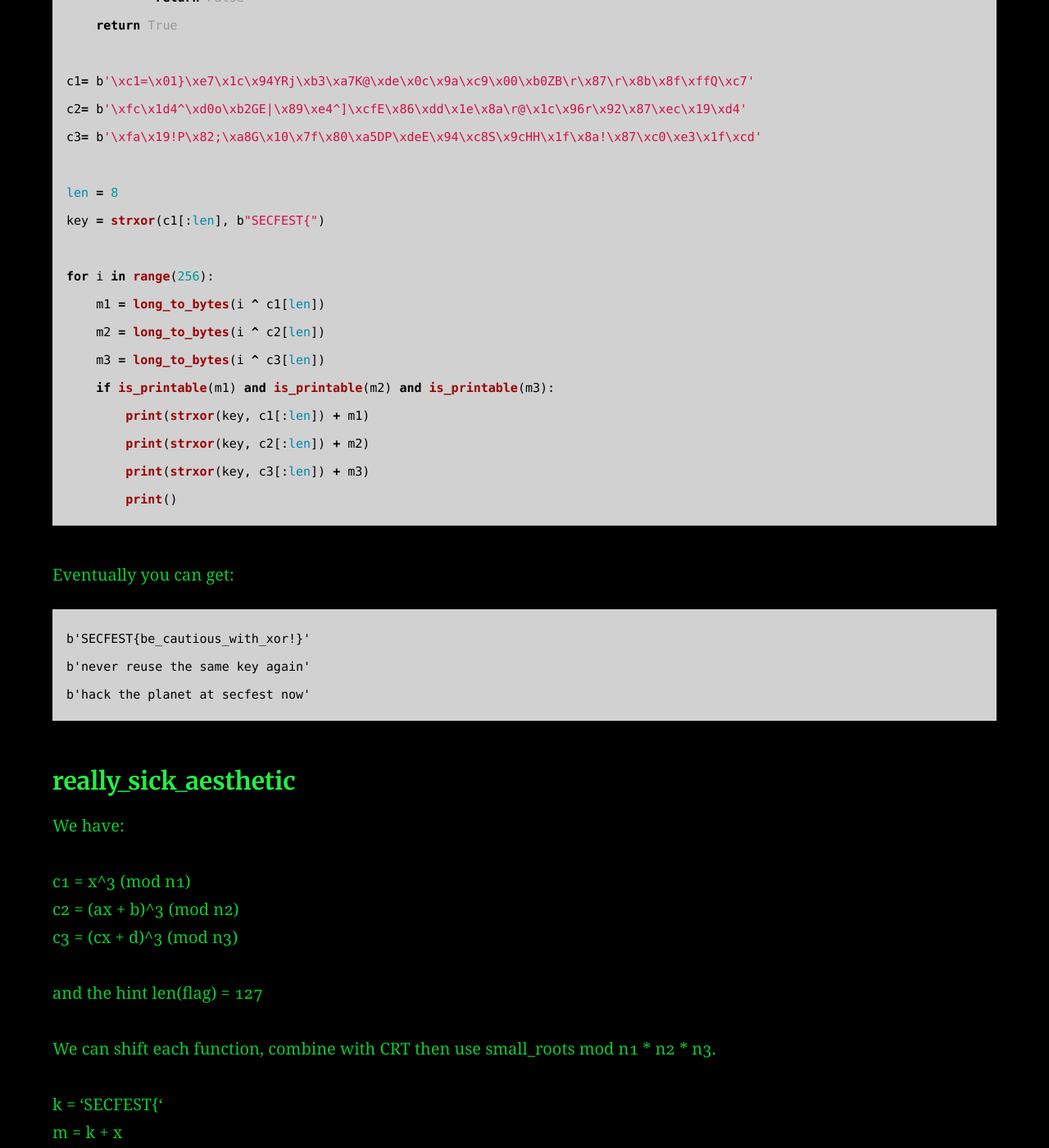
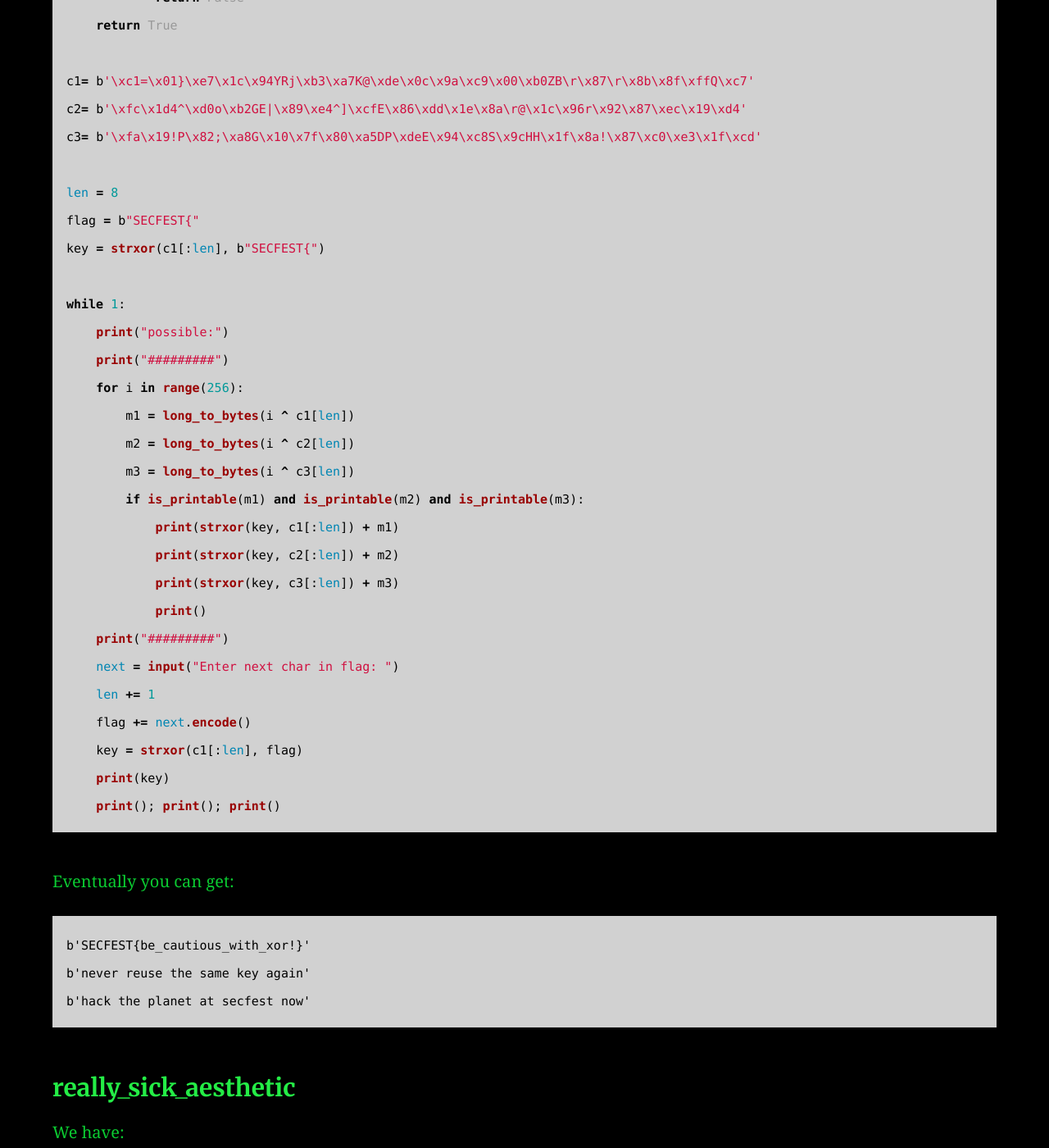
Before and after one commit to AC01010/Connor-McCartney.github.io, a Jekyll site: the page built from _posts/2012-12-19-SECFEST-2022.md, in a window 1280 px wide and 1400 px high, scrolled down 651 px. Shown: the whole window at 82% size. Built offline with Jekyll 4.4.1, drawn with Linux system fonts in a browser that asks for light colours.

Commit message:
Update 2012-12-19-SECFEST-2022.md

````diff
--- a/_posts/2012-12-19-SECFEST-2022.md
+++ b/_posts/2012-12-19-SECFEST-2022.md
@@ -29,17 +29,28 @@ c2= b'\xfc\x1d4^\xd0o\xb2GE|\x89\xe4^]\xcfE\x86\xdd\x1e\x8a\r@\x1c\x96r\x92\x87\
 c3= b'\xfa\x19!P\x82;\xa8G\x10\x7f\x80\xa5DP\xdeE\x94\xc8S\x9cHH\x1f\x8a!\x87\xc0\xe3\x1f\xcd'
 
 len = 8
+flag = b"SECFEST{"
 key = strxor(c1[:len], b"SECFEST{")
 
-for i in range(256):
-    m1 = long_to_bytes(i ^ c1[len])
-    m2 = long_to_bytes(i ^ c2[len])
-    m3 = long_to_bytes(i ^ c3[len])
-    if is_printable(m1) and is_printable(m2) and is_printable(m3):
-        print(strxor(key, c1[:len]) + m1)
-        print(strxor(key, c2[:len]) + m2)
-        print(strxor(key, c3[:len]) + m3)
-        print()
+while 1:
+    print("possible:")
+    print("#########")
+    for i in range(256):
+        m1 = long_to_bytes(i ^ c1[len])
+        m2 = long_to_bytes(i ^ c2[len])
+        m3 = long_to_bytes(i ^ c3[len])
+        if is_printable(m1) and is_printable(m2) and is_printable(m3):
+            print(strxor(key, c1[:len]) + m1)
+            print(strxor(key, c2[:len]) + m2)
+            print(strxor(key, c3[:len]) + m3)
+            print()
+    print("#########")
+    next = input("Enter next char in flag: ")
+    len += 1
+    flag += next.encode()
+    key = strxor(c1[:len], flag)
+    print(key)
+    print(); print(); print()
 ```
 
 Eventually you can get:
````
